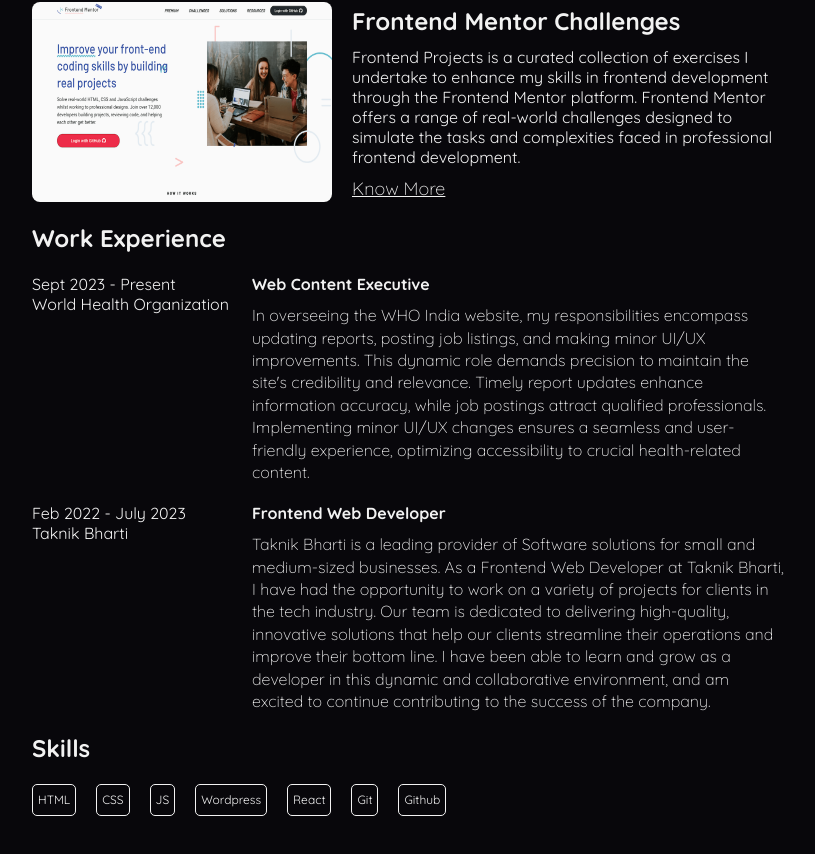
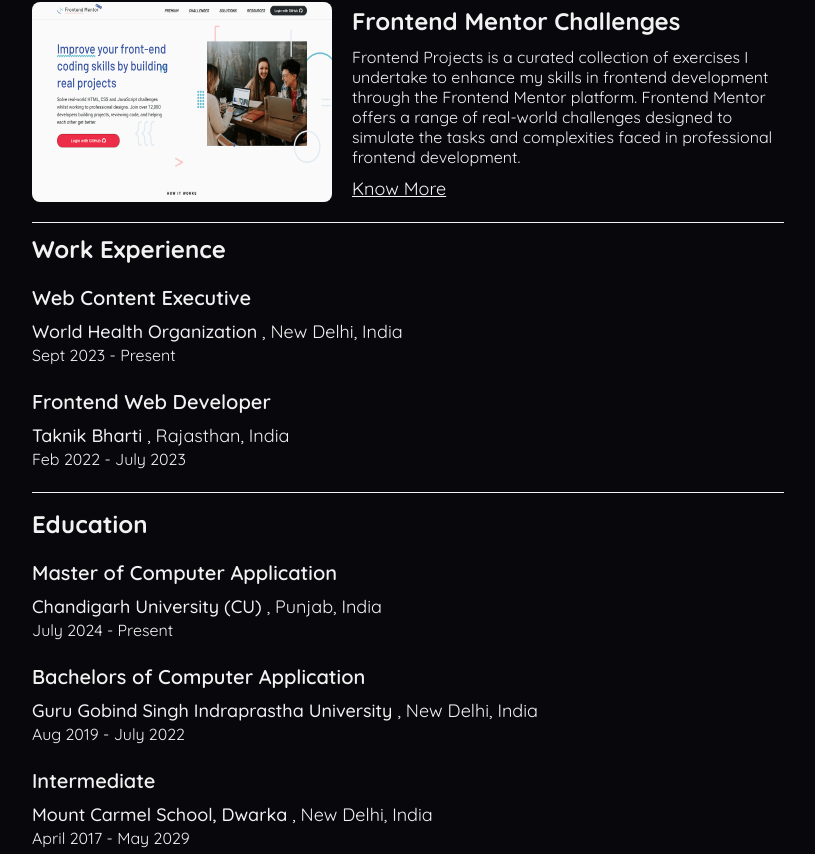
Before and after one commit to curiousdilip/website-final, a Next.js app: page /resume in a window 1280 px wide. Shown: the part 346-1200 px from the top of the page, without its empty margins (232-1047 px from the left). Built offline with nearby package versions, Linux system fonts and the light colour scheme.

Commit message:
fontweight 400

```diff
--- a/app/about/about.css
+++ b/app/about/about.css
@@ -24,9 +24,8 @@
   text-rendering: optimizeSpeed;
   line-height: 1.6;
   font-size: 18px;
-  color: var(color2);
+  color: var(--color1);
   margin-bottom: 20px;
-  font-weight: 300;
 }
 #about .container .info .content h3 {
   font-size: 24px;
--- a/app/components/header.css
+++ b/app/components/header.css
@@ -38,7 +38,7 @@
   transition: 0.15s ease-in-out;
   position: relative;
   text-transform: capitalize;
-  font-weight: 300;
+  font-weight: 500;
 }
 .menu li a::after {
   content: "";
@@ -46,7 +46,7 @@
   bottom: 0;
   left: 0;
   width: 0;
-  height: 1px;
+  height: .15px;
   background-color: var(--color1);
   transition: 0.15s ease-in-out;
 }
--- a/app/page.css
+++ b/app/page.css
@@ -23,7 +23,6 @@
   line-height: 1.6;
   font-size: 1.2rem;
   color: var(--color1);
-  font-weight: 300;
   margin-bottom: 10px;
 }
 #hero .container .info ul {
@@ -33,7 +32,6 @@
 #hero .container .info ul li {
   line-height: 1.6;
   font-size: 18px;
-  font-weight: 300;
 }
 #hero .container .info a {
   text-decoration: none;
--- a/app/resume/page.jsx
+++ b/app/resume/page.jsx
@@ -78,44 +78,44 @@
           <div className="work-experience">
             <h2>Work Experience</h2>
             <div className="box">
-              <div className="year-company">
-                <h3>Sept 2023 - Present</h3>
-                <h3>World Health Organization</h3>
-              </div>
-              <div className="text">
-                <h4>Web Content Executive</h4>
-                <p>
-                  In overseeing the WHO India website, my responsibilities
-                  encompass updating reports, posting job listings, and making
-                  minor UI/UX improvements. This dynamic role demands precision
-                  to maintain the site's credibility and relevance. Timely
-                  report updates enhance information accuracy, while job
-                  postings attract qualified professionals. Implementing minor
-                  UI/UX changes ensures a seamless and user-friendly experience,
-                  optimizing accessibility to crucial health-related content.
-                </p>
-              </div>
+              <h3 className="title">Web Content Executive</h3>
+              <h4 className="location">
+                <strong>World Health Organization </strong>, New Delhi, India
+              </h4>
+              <p className="duration">Sept 2023 - Present</p>
             </div>
             <div className="box">
-              <div className="year-company">
-                <h3>Feb 2022 - July 2023</h3>
-                <h3>Taknik Bharti</h3>
-              </div>
-              <div className="text">
-                <h4>Frontend web Developer</h4>
-                <p>
-                  Taknik Bharti is a leading provider of Software solutions for
-                  small and medium-sized businesses. As a Frontend Web Developer
-                  at Taknik Bharti, I have had the opportunity to work on a
-                  variety of projects for clients in the tech industry. Our team
-                  is dedicated to delivering high-quality, innovative solutions
-                  that help our clients streamline their operations and improve
-                  their bottom line. I have been able to learn and grow as a
-                  developer in this dynamic and collaborative environment, and
-                  am excited to continue contributing to the success of the
-                  company.
-                </p>
-              </div>
+              <h3 className="title">Frontend Web Developer</h3>
+              <h4 className="location">
+                <strong>Taknik Bharti </strong>, Rajasthan, India
+              </h4>
+              <p className="duration">Feb 2022 - July 2023</p>
+            </div>
+          </div>
+
+          <div className="education">
+            <h2>Education</h2>
+            <div className="box">
+              <h3 className="title">Master of Computer Application</h3>
+              <h4 className="location">
+                <strong>Chandigarh University (CU) </strong>, Punjab, India
+              </h4>
+              <p className="duration">July 2024 - Present</p>
+            </div>
+            <div className="box">
+              <h3 className="title">Bachelors of Computer Application</h3>
+              <h4 className="location">
+                <strong>Guru Gobind Singh Indraprastha University </strong>, New
+                Delhi, India
+              </h4>
+              <p className="duration">Aug 2019 - July 2022</p>
+            </div>
+            <div className="box">
+              <h3 className="title">Intermediate</h3>
+              <h4 className="location">
+                <strong>Mount Carmel School, Dwarka </strong>, New Delhi, India
+              </h4>
+              <p className="duration">April 2017 - May 2029</p>
             </div>
           </div>
 
--- a/app/resume/resume.css
+++ b/app/resume/resume.css
@@ -2,6 +2,7 @@
   padding-top: 100px;
   padding-bottom: 100px;
 }
+
 #resume .container .resume-heading {
   font-size: 48px;
   line-height: 50px;
@@ -24,7 +25,6 @@
   font-size: 18px;
   color: var(--color1);
   margin-bottom: 20px;
-  font-weight: 300;
 }
 
 #resume .container a {
@@ -33,7 +33,6 @@
   color: var(color2);
   display: inline-block;
   /* margin: 10px 0; */
-  font-weight: 300;
 }
 
 #resume .container .ongoing-project {
@@ -42,78 +41,109 @@
   align-items: center;
   margin: 20px 0;
 }
-
-#resume .container .work-experience .box
-{
-    display: flex;
-    flex-direction: row;
-    margin: 20px 0;
-    gap: 20px;
+#resume .container .work-experience{
+  padding-top: 10px;
+border-top: 1px solid var(--color1);
 }
 
-#resume .container .work-experience .box  p {
-
-  line-height: 1.4;
-  font-size: 16px;
-  color: var(--color1);
-  margin: 0px;
-  font-weight: 300;
+#resume .container .work-experience .box {
+  display: flex;
+  flex-direction: column;
+  margin: 20px 0;
 }
 
-#resume .container .work-experience .box .year-company
-{
-    min-width: 200px;
+#resume .container .work-experience .box .title {
+  font-size: 20px;
+  margin-bottom: 10px;
+  font-weight: 600;
 }
 
-
-
-#resume .container .work-experience .box .year-company h3
-{
-
-font-size: 16px;
+#resume .container .work-experience .box .location {
+  font-size: 18px;
   font-weight: 400;
 }
 
-#resume .container .work-experience  .box .text h4
-{
-    text-transform: capitalize;
-    color: var(--color1);
-    font-size: 16px;
-    margin-bottom: 10px;
+#resume .container .work-experience .box .location strong {
+
+  font-weight: 500;
 }
 
-#resume .container .skills .skill-container{
+#resume .container .work-experience .box .duration {
+  font-size: 16px;
+  font-weight: 400;
+  margin: 0;
+}
+#resume .container .education{
+  padding-top: 15px;
+border-top: 1px solid var(--color1);
+}
+
+#resume .container .education .box {
+  display: flex;
+  flex-direction: column;
+  margin: 20px 0;
+}
+
+#resume .container .education .box .title {
+  font-size: 20px;
+  margin-bottom: 10px;
+  font-weight: 600;
+}
+
+#resume .container .education .box .location {
+  font-size: 18px;
+  font-weight: 400;
+}
+
+#resume .container .education .box .location strong {
+
+  font-weight: 500;
+}
+
+#resume .container .education .box .duration {
+  font-size: 16px;
+  font-weight: 400;
+  margin: 0;
+}
+
+#resume .container .skills{
+  padding-top: 15px;
+border-top: 1px solid var(--color1);
+}
+
+#resume .container .skills .skill-container {
   display: flex;
   gap: 20px;
   margin: 20px 0;
 }
 
-#resume .container .skills .skill-container p{
+#resume .container .skills .skill-container p {
   padding: 5px;
   border: 1px solid var(--color1);
   border-radius: 5px;
   font-size: 12px;
-  font-weight: 400;
   margin: 0;
 }
+
 @media (max-width: 768px) {
   #resume .container .ongoing-project {
     flex-direction: column;
   }
+
   #resume .container .ongoing-project img {
     width: 100%;
   }
 
-  #resume .container .work-experience .box
-{
+  #resume .container .work-experience .box {
     flex-direction: column;
   }
 
-#resume .container .skills .skill-container{
+  #resume .container .skills .skill-container {
     display: flex;
     flex-wrap: wrap;
   }
 }
+
 #resume .container .ongoing-project img {
   border-radius: 8px;
 }
```
Also changed, not shown: app/page.jsx (+6 -5 lines), public/home-page.png (added). Lines whose indentation alone changed are shown as unchanged.
